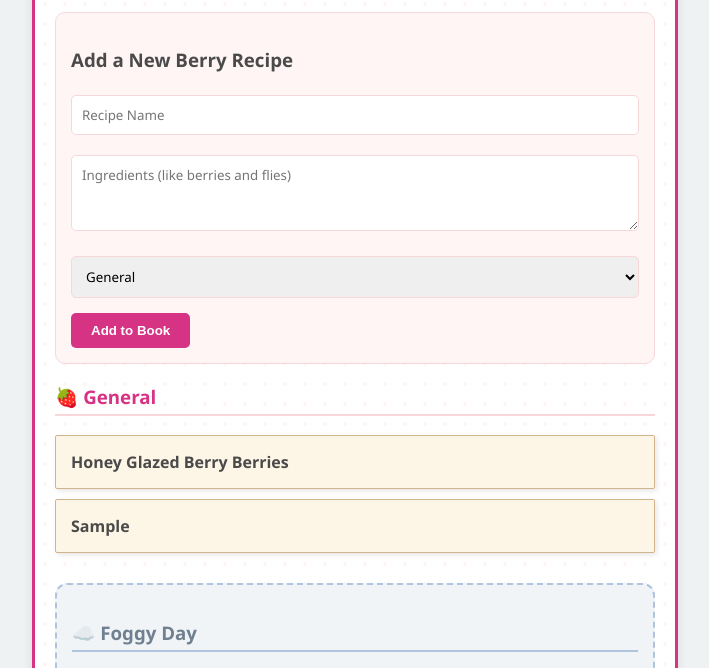
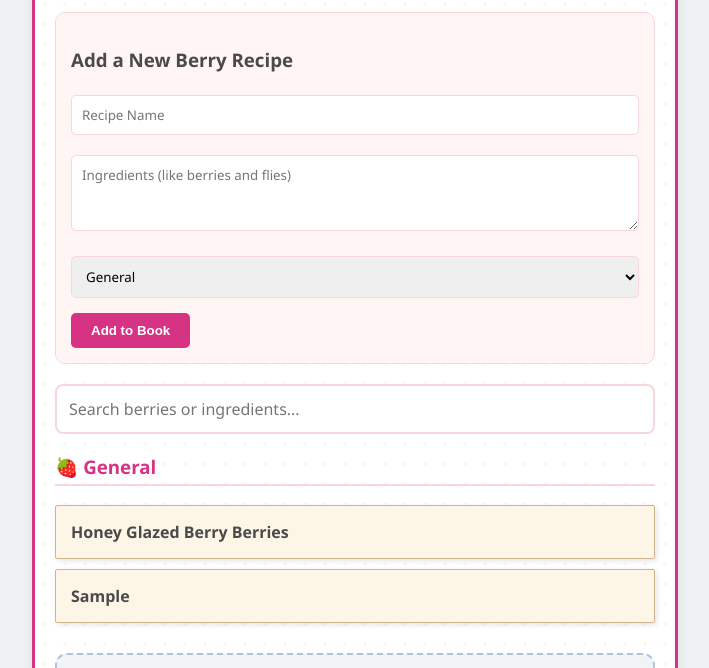
Before and after one commit to Son-The-Frog/berry-recipe-book, a plain HTML site: page index.html in a window 1280 px wide. Both pictures are taken after typing "Sample", "Sample" into the empty fields and a click on the button "Add to Book". Shown: the part 129-797 px from the top of the page, without its empty margins (285-994 px from the left). Drawn offline with Linux system fonts and the light colour scheme.

Commit message:
WIP step 13/20: I added a search bar to the recipe book so you c

```diff
--- a/index.html
+++ b/index.html
@@ -1,3 +1,4 @@
+<?xml version="1.0" encoding="UTF-8"?>
 <!DOCTYPE html>
 <html lang="en">
 <head>
@@ -21,6 +22,10 @@
             <button onclick="addRecipe()">Add to Book</button>
         </div>
 
+        <div class="search-container">
+            <input type="text" id="recipe-search" placeholder="Search berries or ingredients..." oninput="filterRecipes()">
+        </div>
+
         <div id="categories-container">
             <!-- Categories and their lists will be generated by JavaScript -->
         </div>
--- a/script.js
+++ b/script.js
@@ -4,13 +4,25 @@ const recipes = [
     { name: "Warm Berry Tea", ingredients: "Dried berries, boiling water, a cinnamon stick.", category: "Foggy Day" }
 ];
 
-function loadRecipes() {
+function loadRecipes(filterText = "") {
     const container = document.getElementById('categories-container');
     container.innerHTML = '';
+
+    const filteredRecipes = recipes.filter(r =>
+        r.name.toLowerCase().includes(filterText.toLowerCase()) ||
+        r.ingredients.toLowerCase().includes(filterText.toLowerCase())
+    );
 
     const categories = [...new Set(recipes.map(r => r.category))];
 
     categories.forEach(cat => {
+        const categoryRecipes = recipes.filter(r => r.category === cat);
+        const filteredCategoryRecipes = categoryRecipes.filter(r =>
+            r.name.toLowerCase().includes(filterText.toLowerCase()) ||
+            r.ingredients.toLowerCase().includes(filterText.toLowerCase())
+        );
+
+        if (filteredCategoryRecipes.length > 0) {
             const section = document.createElement('div');
             section.className = `category-section ${cat === 'Foggy Day' ? 'category-foggy' : ''}`;
 
@@ -21,7 +33,7 @@ function loadRecipes() {
             const list = document.createElement('ul');
             list.className = 'recipe-list';
 
-        recipes.filter(r => r.category === cat).forEach(recipe => {
+            filteredCategoryRecipes.forEach(recipe => {
                 const item = document.createElement('li');
                 item.className = 'recipe-item';
                 item.innerHTML = `<strong>${recipe.name}</strong><div class="recipe-details">${recipe.ingredients}</div>`;
@@ -32,7 +44,13 @@ function loadRecipes() {
             section.appendChild(title);
             section.appendChild(list);
             container.appendChild(section);
+        }
     });
+}
+
+function filterRecipes() {
+    const searchInput = document.getElementById('recipe-search');
+    loadRecipes(searchInput.value);
 }
 
 function addRecipe() {
--- a/style.css
+++ b/style.css
@@ -54,6 +54,24 @@ h1 {
 }
 .recipe-form button:hover {
     background-color: #b02a6b;
+}
+.search-container {
+    margin-bottom: 20px;
+}
+.search-container input {
+    width: 100%;
+    box-sizing: border-box;
+    padding: 12px;
+    border: 2px solid #f8d7da;
+    border-radius: 8px;
+    font-family: inherit;
+    font-size: 16px;
+    outline: none;
+    transition: 0.3s;
+}
+.search-container input:focus {
+    border-color: #d63384;
+    box-shadow: 0 0 5px rgba(214, 51, 132, 0.3);
 }
 .category-title {
     color: #d63384;
```
Lines whose indentation alone changed are shown as unchanged.
